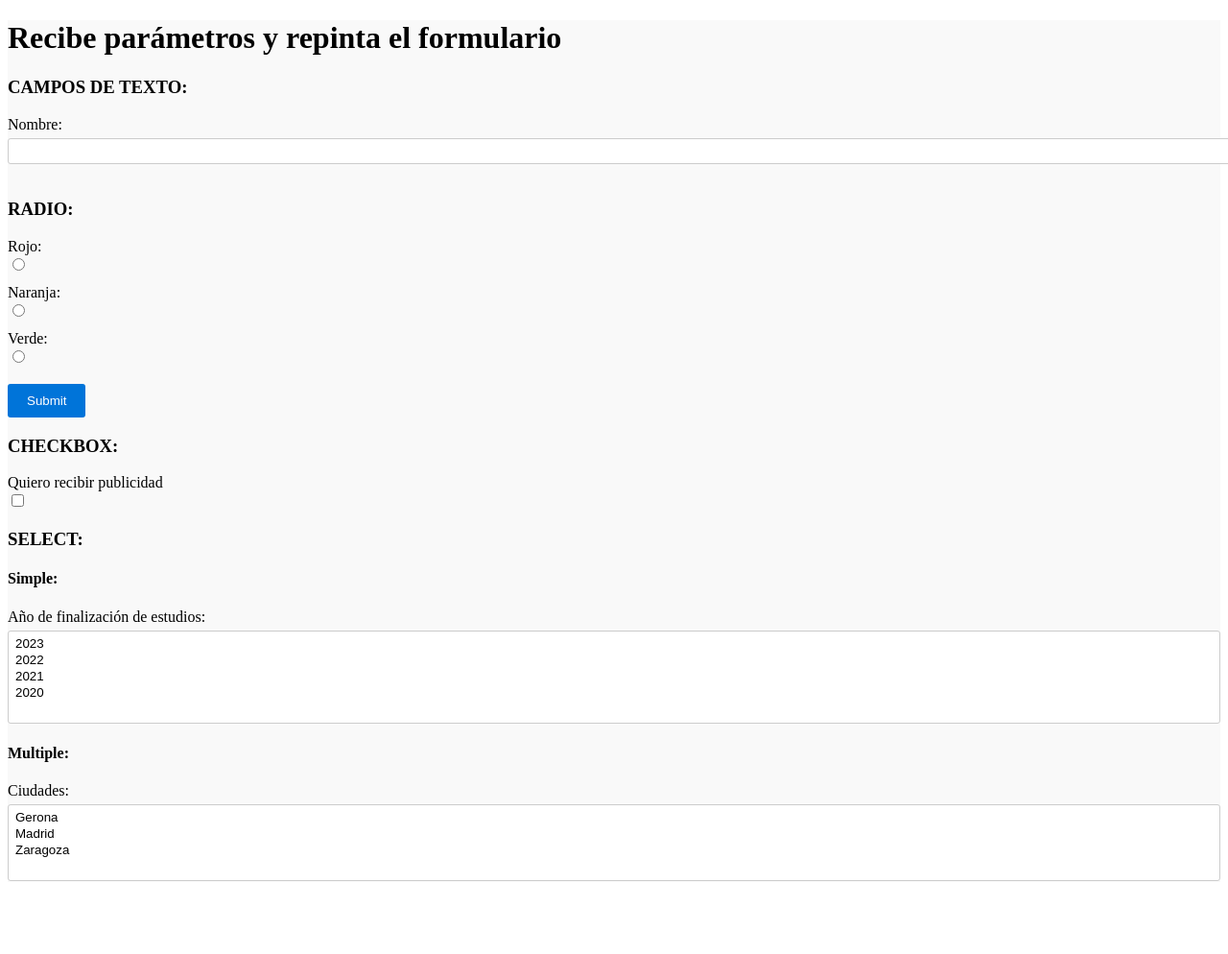
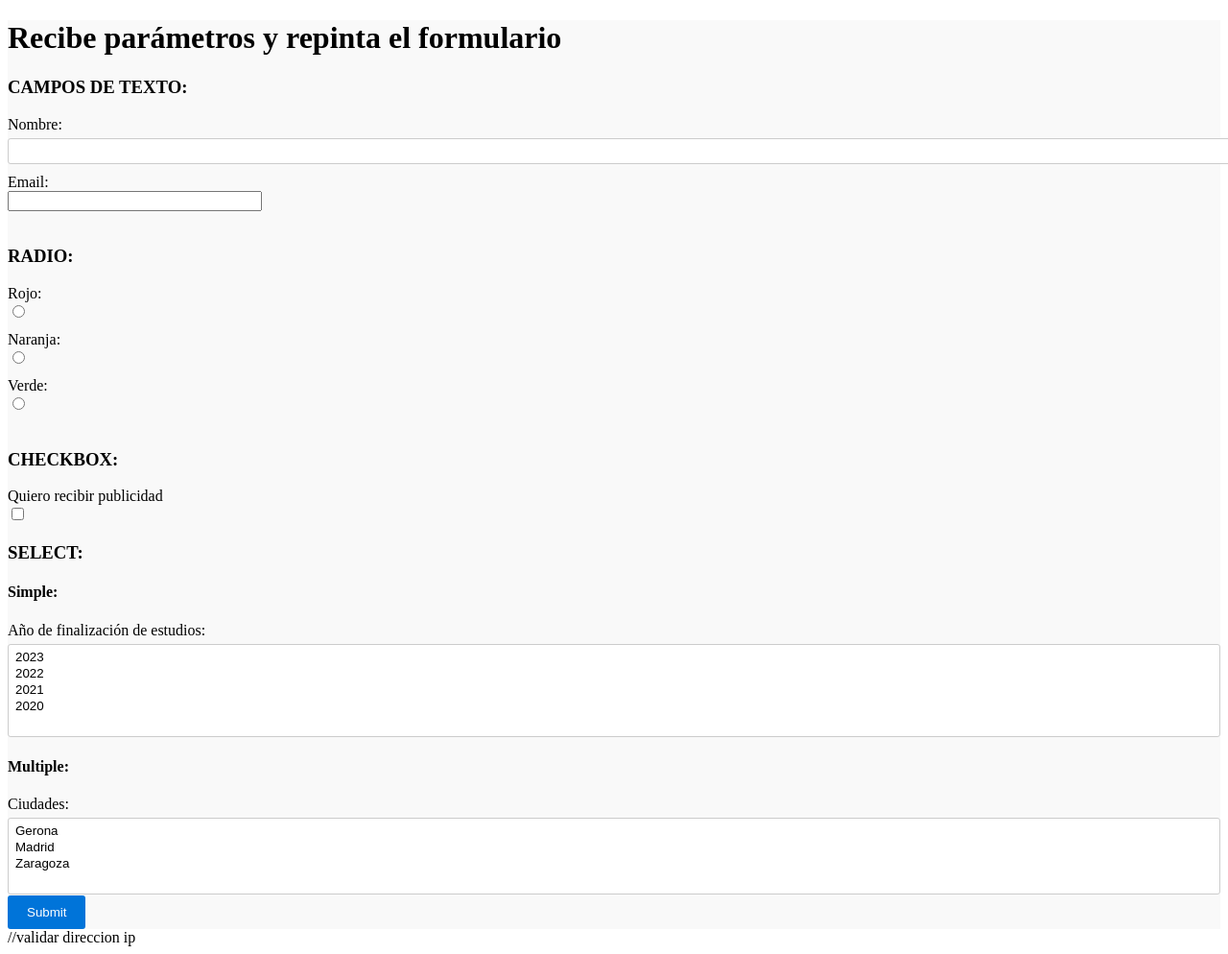
Before and after one commit to miriamdaw/DAW2Miriam, a PHP site: page /parametrosFormulario.php in a window 1280 px wide. Shown: the whole page at 96% size. Before the commit the page ends 918 px from the top, so only its background shows below. Run offline with PHP 8.4, Linux system fonts and the light colour scheme.

Commit message:
Validar y filtros

```diff
--- a/Cliente/Apuntes.js
+++ b/Cliente/Apuntes.js
@@ -8,4 +8,7 @@ NAS --> 10.230.6.254
 
 
 
+
+
+
 */
--- a/Servidor/Ejercicios/Ejercicios_Clase/repintarFormularios/parametrosFormulario.php
+++ b/Servidor/Ejercicios/Ejercicios_Clase/repintarFormularios/parametrosFormulario.php
@@ -9,9 +9,20 @@ if ($_SERVER["REQUEST_METHOD"] == "POST") {
     $error = "Recuerda rellenar el nombre ";
     }
 
+    if(!isset($_POST["email"])){
+        $error = $error . " ,el campo de email es obligatorio ";
+    }else if(!filter_var($_POST["email"],FILTER_VALIDATE_EMAIL)){
+    $error = " el formato del email es invalido ";
+    }
+
+
     if(!isset($_POST["color"])){
     $error = $error . " y selecciona un color ";
     }
+
+    if(!isset($_POST["publicidad"])){
+        $error = $error . " y seleccionar si quiere publicidad ";
+        }
 
     if(!isset($_POST["anio"])){
     $error = $error . "y debe seleccionar un año ";
@@ -27,13 +38,18 @@ if ($_SERVER["REQUEST_METHOD"] == "POST") {
         $publicidad = $_POST["publicidad"];
         $anio = $_POST["anio"];
         $ciu = $_POST["ciudades"];
+        $email = $_POST["email"];
         echo $error;
 
     }else{
-        header("Location: parametrosFormulario.php");
+        include("validacionNombre.php");
+        if(validarNombre($_POST["nombre"]) == true){
+            header("Location: parametrosFormulario.php");
+        }else{
+            echo "No se ha podido validar correctamente el nombre.";
+        }
     }
 }
-
 ?>
 
 
@@ -88,6 +104,9 @@ if ($_SERVER["REQUEST_METHOD"] == "POST") {
 			<input value = "<?php if(isset($nombre))echo $nombre;?>"
 			id = "nombre" name = "nombre" type = "text">
 
+            <label for = "email">Email:</label>
+			<input value = "<?php if(isset($email))echo $email;?>"
+			id = "email" name = "email" type = "email" pattern=".+@gmail\.com" size="30" required />
             <br><br>
 
             <h3>RADIO:</h3>
@@ -101,7 +120,6 @@ if ($_SERVER["REQUEST_METHOD"] == "POST") {
 			<input type="radio" id="colorRojo" name="color" value="verde" <?php if(isset($color) && $color === "verde") echo "checked"; ?>>
 
             <br><br>
-			<input type = "submit">
 
             <h3>CHECKBOX:</h3>
             <label for="publicidad">Quiero recibir publicidad</label>
@@ -125,6 +143,9 @@ if ($_SERVER["REQUEST_METHOD"] == "POST") {
             <option value="Madrid" <?php if(isset($ciudades) && in_array("Madrid", $ciudades)) echo "selected"; ?>>Madrid</option>
             <option value="Zaragoza" <?php if(isset($ciudades) && in_array("Zaragoza", $ciudades)) echo "selected"; ?>>Zaragoza</option>
         </select>
+
+        <input type = "submit">
 		</form>
 	</body>
 </html>
+//validar direccion ip
```
Also changed, not shown: Servidor/Ejercicios/Ejercicios_Clase/repintarFormularios/validacionNombre.php (added, +15 -0 lines).
